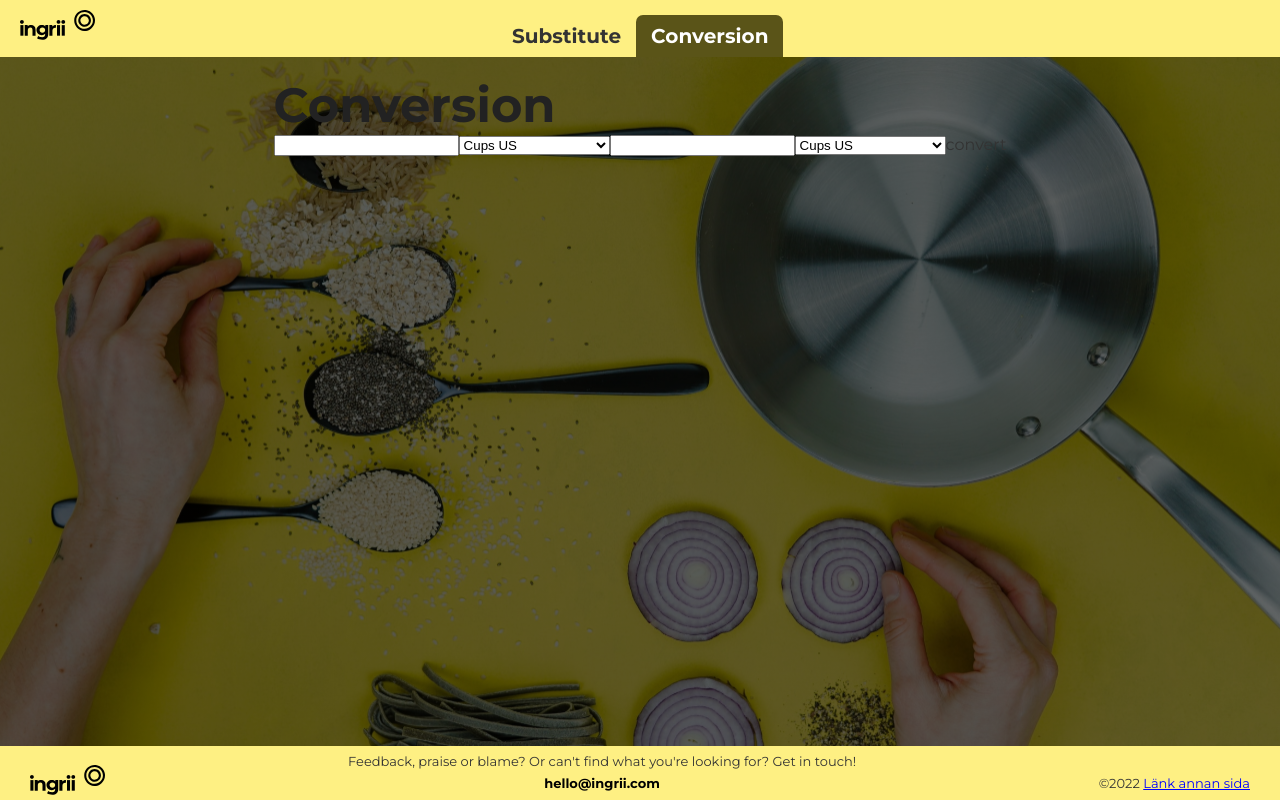
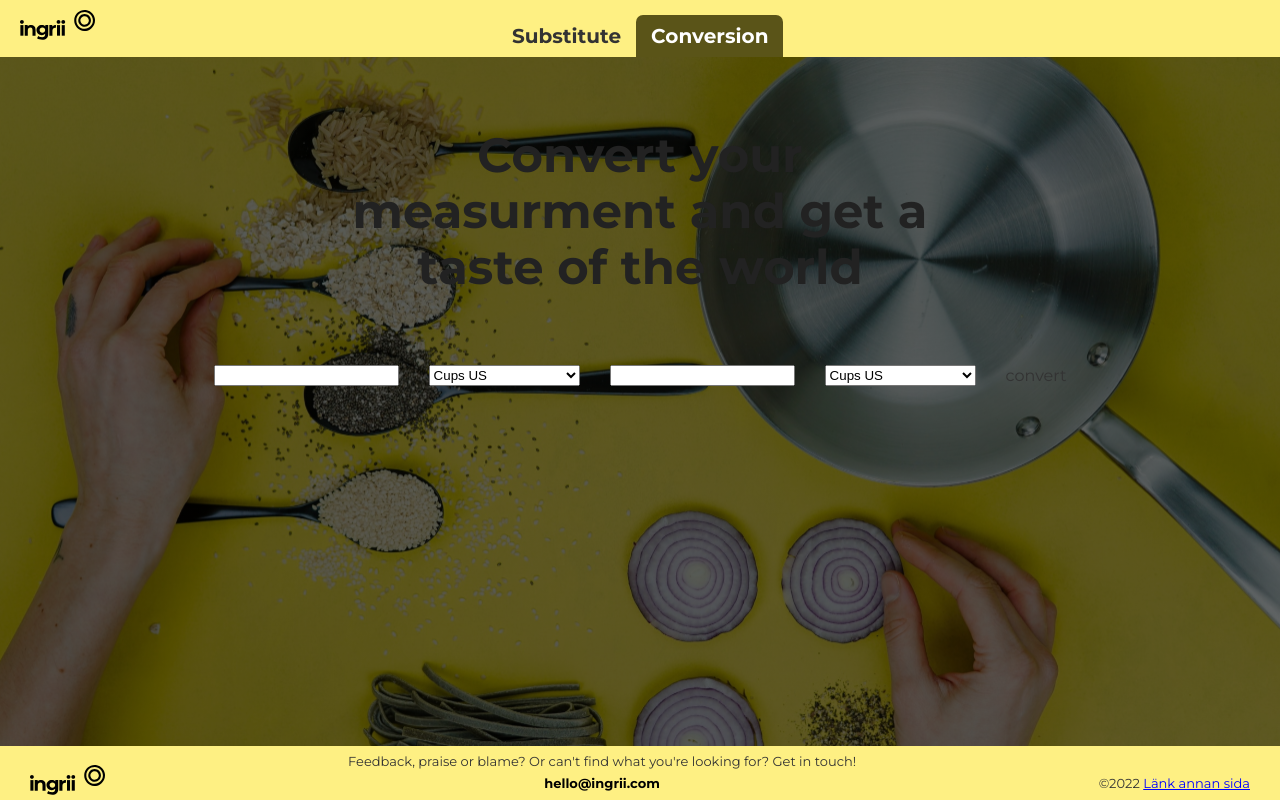
Before and after one commit to Annaaste/reactproject, a Next.js app: page /convert in a window 1280 px wide. Built offline with nearby package versions, Linux system fonts and the light colour scheme.

Commit message:
index fix

```diff
--- a/pages/convert/index.jsx
+++ b/pages/convert/index.jsx
@@ -8,11 +8,11 @@ const Convert = () => {
 
 return (
   <div className={styles.container}>
-      <div>
-        <h1>Conversion</h1>
-      </div>
-      <form className={styles.Form}>
-        <fieldset>
+
+      <h1 className={styles.convertHeader}>Convert your measurment and get a taste of the world</h1>
+
+    <form className={styles.convertForm}>
+      <fieldset className={styles.convertFieldset}>
 
         <Select/>
 
@@ -21,4 +21,5 @@ const Convert = () => {
   </div>
 )
 }
+
 export default Convert;
```
Lines whose indentation alone changed are shown as unchanged.
